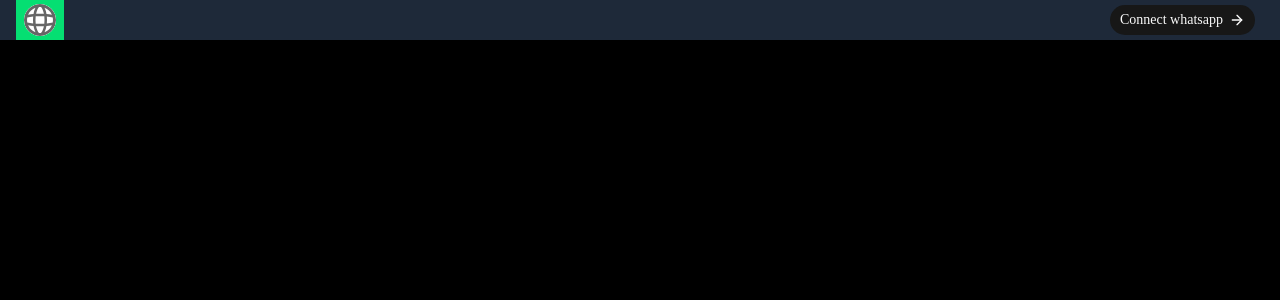
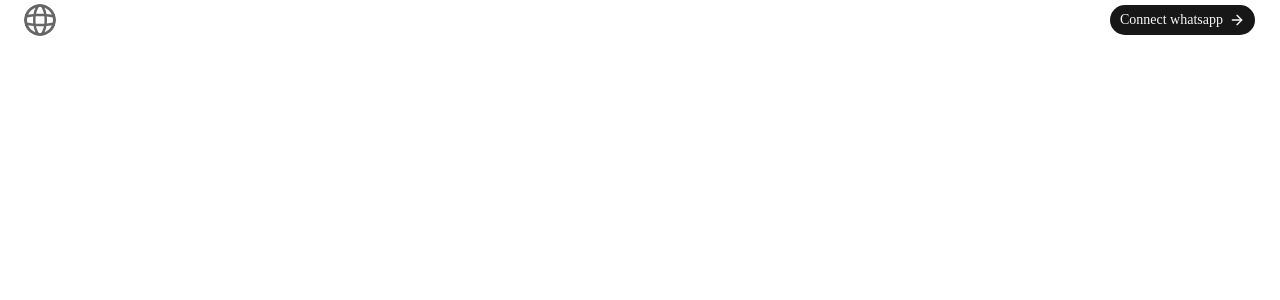
Before and after one commit to akashmahlaz/Operon, a Next.js app: page / in a window 1280 px wide. Shown: the top 300 px of the page. Built offline with nearby package versions, Linux system fonts and the light colour scheme.

Commit message:
built the header

```diff
--- a/app/page.tsx
+++ b/app/page.tsx
@@ -9,7 +9,7 @@ import Message from '@/components/chat/Message';
 
 export default function Chat(){
  return(
-  <div className='bg-black min-h-screen w-full flex flex-col'>
+  <div className='min-h-screen w-full flex flex-col'>
    <Header/>
   </div>
  )
--- a/components/chat/Header.tsx
+++ b/components/chat/Header.tsx
@@ -4,9 +4,9 @@ import Image from "next/image"
 
 export default function Header(){
     return(
-    <div className='w-full bg-gray-800 flex items-center justify-between px-4'>
-      <div className='flex px-2 py-1 bg-green-400 '>
-        <Image src={"/globe.svg"} alt='Logo' width={100} height={100} className="h-8 w-8 rounded-2xl bg-white"/>
+    <div className='w-full flex items-center justify-between px-4'>
+      <div className='flex px-2 py-1'>
+        <Image src={"/globe.svg"} alt='Logo' width={100} height={100} className="h-8 w-8 rounded-2xl "/>
       </div>
       <div className="flex px-2 py-1 justify-center items-center">
         <Button className="rounded-2xl ">Connect whatsapp<span className=""><ArrowRight className=""/></span></Button>
```
